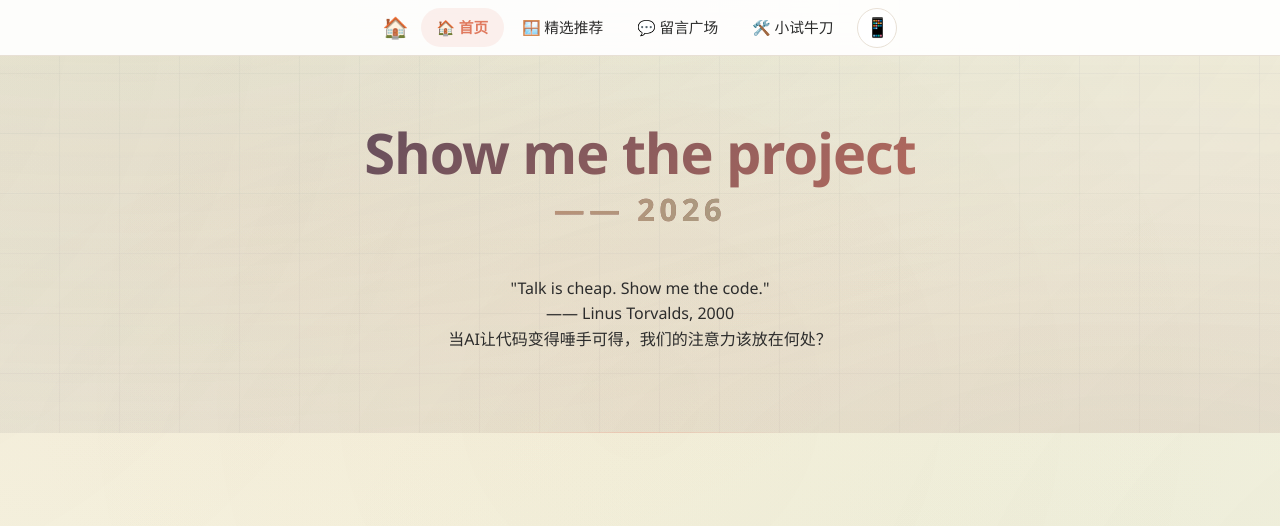
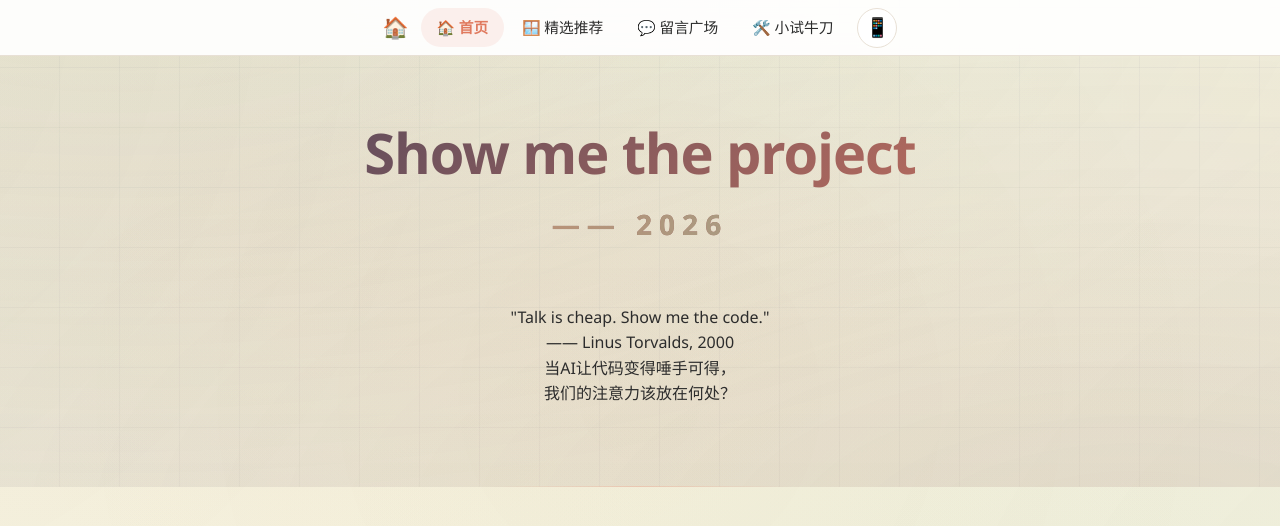
Before and after one commit to layfolk233/myweb-happy, a plain HTML site: page index.html in a window 1280 px wide. Drawn offline with Linux system fonts and the light colour scheme.

Commit message:
fix: 首页英雄区排版 — 逗号换行、标题与年份间距加大、letter-spacing 增大

```diff
--- a/index.html
+++ b/index.html
@@ -44,7 +44,7 @@
       color: var(--color-secondary);
       letter-spacing: -0.02em;
       line-height: 1.15;
-      margin-bottom: 48px;
+      margin-bottom: 64px;
       background: linear-gradient(135deg, var(--color-secondary) 0%, var(--color-primary) 100%);
       -webkit-background-clip: text;
       -webkit-text-fill-color: transparent;
@@ -52,9 +52,9 @@
     }
     .hero__title span.year {
       display: block;
-      font-size: 0.55em;
-      letter-spacing: 0.15em;
-      margin-top: 8px;
+      font-size: 0.5em;
+      letter-spacing: 0.25em;
+      margin-top: 24px;
       background: linear-gradient(90deg, var(--color-primary), var(--color-accent));
       -webkit-background-clip: text;
       -webkit-text-fill-color: transparent;
@@ -118,7 +118,7 @@
         "Talk is cheap. Show me the code."
         <br><span class="attr">—— Linus Torvalds, 2000</span>
       </blockquote>
-      <span class="reflect">当AI让代码变得唾手可得，我们的注意力该放在何处？</span>
+      <span class="reflect">当AI让代码变得唾手可得，<br>我们的注意力该放在何处？</span>
     </p>
   </section>
 
```
